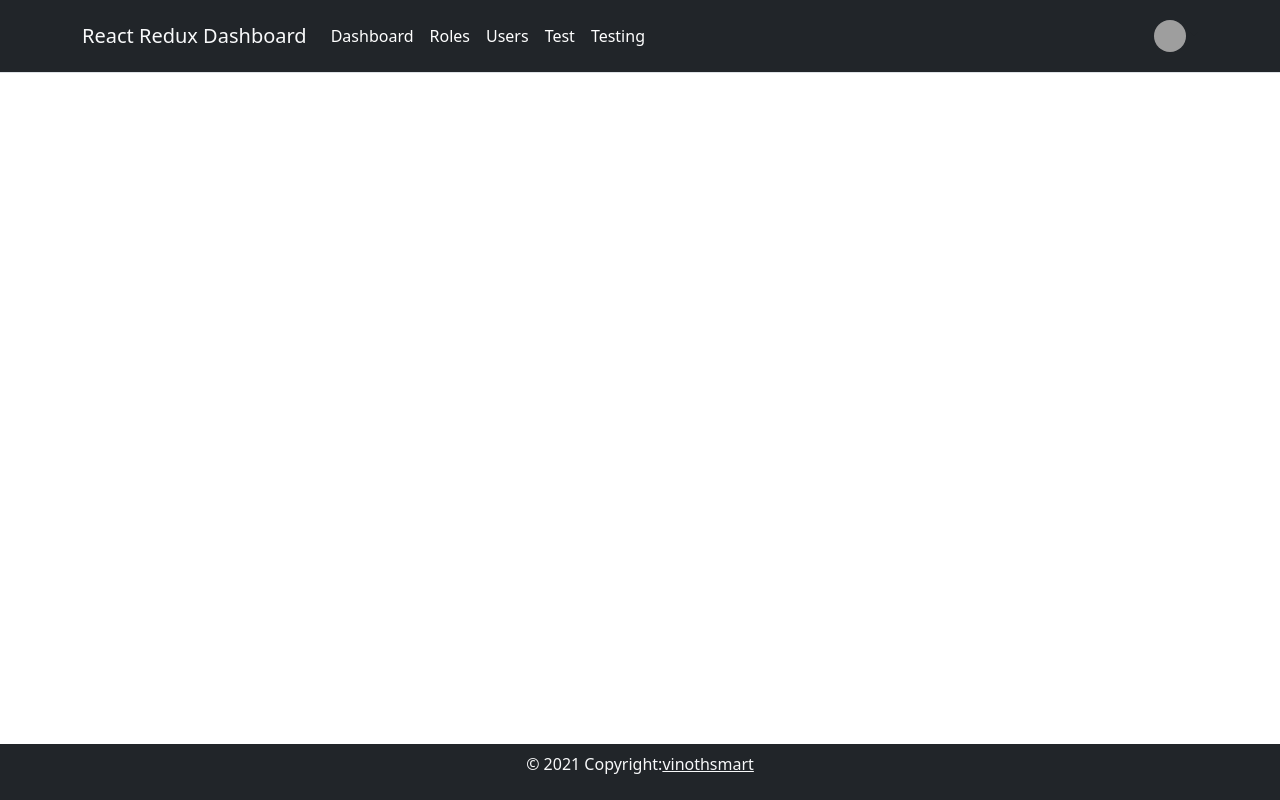
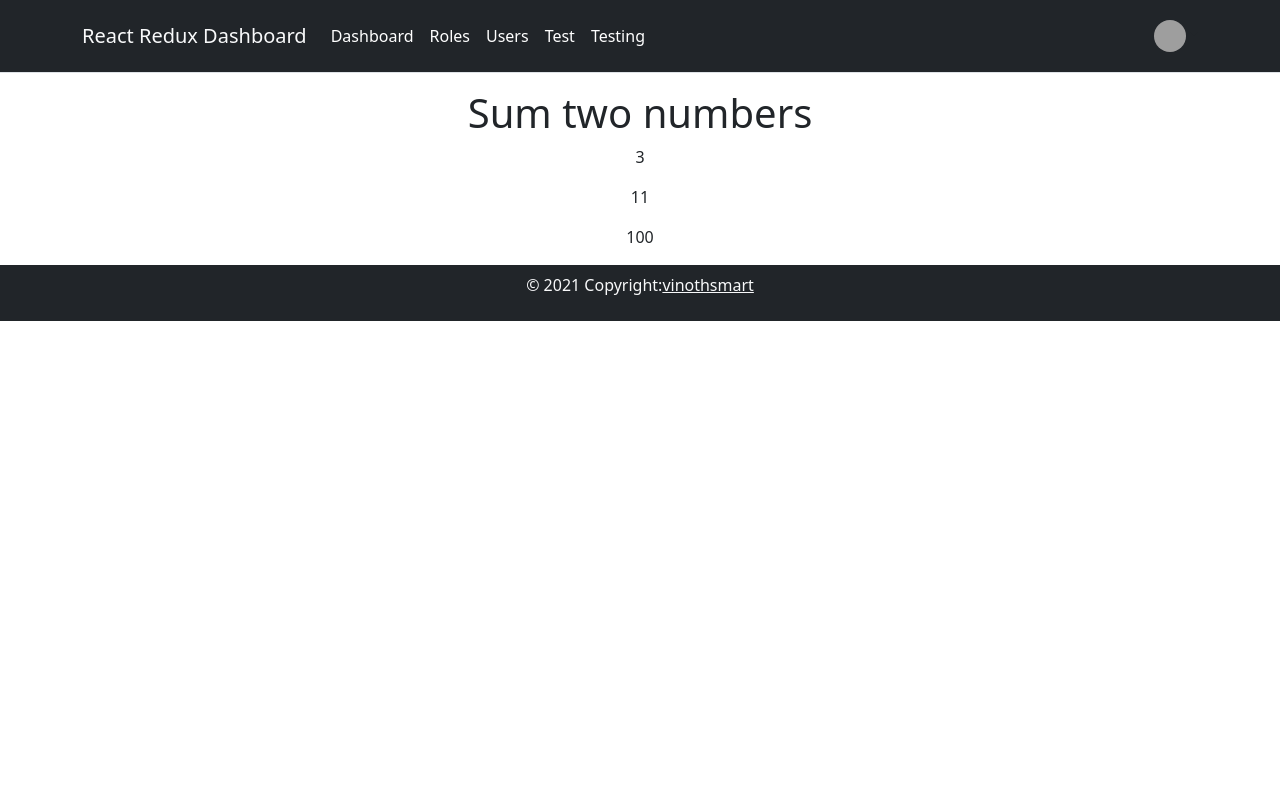
Before and after one commit to vinothsmart/react-redux-dashboard, a React (Create React App) app: page /jsc/basic in a window 1280 px wide. Built offline with nearby package versions, Linux system fonts and the light colour scheme; grey boxes are pictures that could not be loaded.

Commit message:
Sum two numbers

```diff
--- a/src/App.js
+++ b/src/App.js
@@ -3,6 +3,7 @@ import { Navbar } from "./components";
 import { Provider } from "react-redux";
 import store from "./store";
 import AppRouter from "./components/AppRouter";
+import Footer from "./components/elements/Footer";
 
 function App() {
   return (
@@ -11,6 +12,7 @@ function App() {
         <div className="App">
           <Navbar />
           <AppRouter />
+          <Footer />
         </div>
       </Router>
     </Provider>
--- a/src/components/AppRouter.js
+++ b/src/components/AppRouter.js
@@ -11,6 +11,7 @@ import {
 } from "./pages";
 import ReducerHook from "./pages/Hooks/ReducerHook";
 import StateHook from "./pages/Hooks/StateHook";
+import Basic from "./pages/JsChallage/Basic";
 
 const AppRouter = () => {
   return (
@@ -24,6 +25,7 @@ const AppRouter = () => {
       <Route exact path="/count" component={Count} />
       <Route exact path="/hooks/useState" component={StateHook} />
       <Route exact path="/hooks/useReducer" component={ReducerHook} />
+      <Route exact path="/jsc/basic" component={Basic} />
     </Switch>
   );
 };
--- /dev/null
+++ b/src/components/elements/Footer.js
@@ -0,0 +1,29 @@
+import React from "react";
+import { Link } from "react-router-dom";
+
+const Footer = () => {
+  return (
+    <nav className="navbar text-light bg-dark">
+      <div className="container-fluid">
+        <div className="col-lg-12">
+          <center>
+            <p>
+              © 2021 Copyright:
+              <Link
+                className="text-light"
+                to={{
+                  pathname: "https://github.com/vinothsmart/",
+                }}
+                target="_blank"
+              >
+                vinothsmart
+              </Link>
+            </p>
+          </center>
+        </div>
+      </div>
+    </nav>
+  );
+};
+
+export default Footer;
--- a/src/components/elements/Navbar.js
+++ b/src/components/elements/Navbar.js
@@ -151,28 +151,7 @@ export const Navbar = () => {
           </div>
         </div>
       </header>
-
       <div className="b-example-divider"></div>
-      <nav className="navbar fixed-bottom text-light bg-dark">
-        <div className="container-fluid">
-          <div className="col-lg-12">
-            <center>
-              <p>
-                © 2021 Copyright:
-                <Link
-                  className="text-light"
-                  to={{
-                    pathname: "https://github.com/vinothsmart/",
-                  }}
-                  target="_blank"
-                >
-                  vinothsmart
-                </Link>
-              </p>
-            </center>
-          </div>
-        </div>
-      </nav>
     </>
   );
 };
--- /dev/null
+++ b/src/components/pages/JsChallage/Basic.js
@@ -0,0 +1,17 @@
+import React from "react";
+
+const Basic = () => {
+  const sum = (a, b) => a + b;
+  return (
+    <div>
+      <center>
+        <h1>Sum two numbers</h1>
+        <p>{sum(1, 2)}</p>
+        <p>{sum(1, 10)}</p>
+        <p>{sum(99, 1)}</p>
+      </center>
+    </div>
+  );
+};
+
+export default Basic;
```
